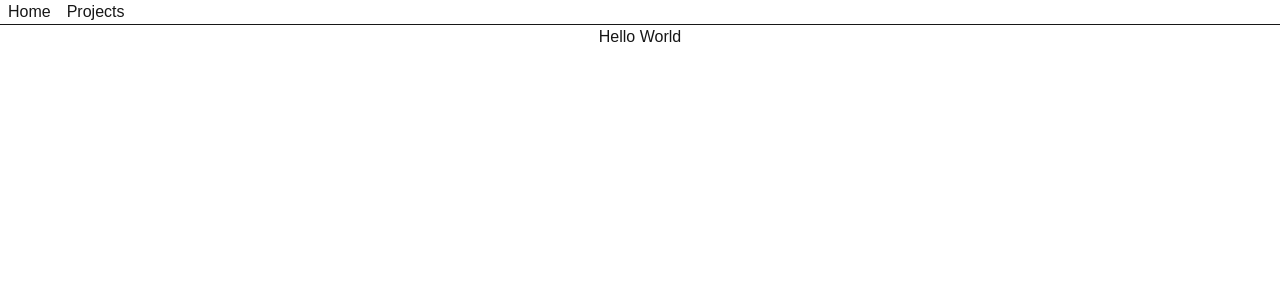
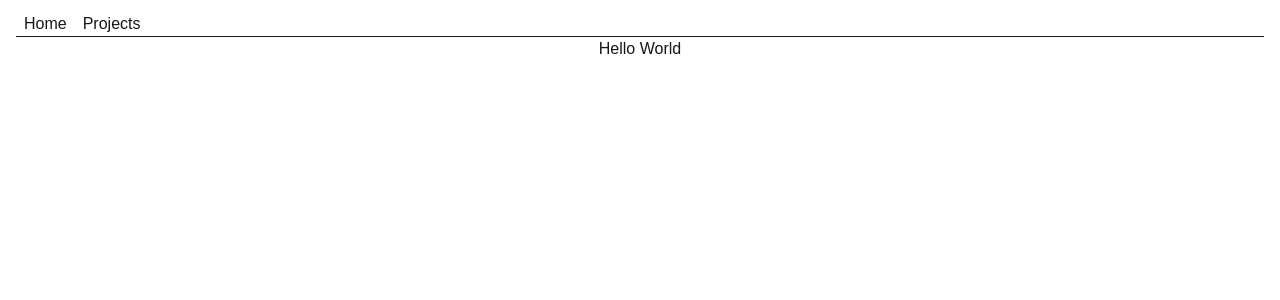
Before and after one commit to cdemzy/portfolio, a Next.js app: page / in a window 1280 px wide. Shown: the top 300 px of the page. Built offline with nearby package versions, Linux system fonts and the light colour scheme.

Commit message:
feat: integrate ThemeProvider for theme management in layout

```diff
--- /dev/null
+++ b/app/components/ThemeProvider.tsx
@@ -0,0 +1,11 @@
+"use client"
+
+import * as React from "react"
+import { ThemeProvider as NextThemesProvider } from "next-themes"
+
+export function ThemeProvider({
+  children,
+  ...props
+}: React.ComponentProps<typeof NextThemesProvider>) {
+  return <NextThemesProvider {...props}>{children}</NextThemesProvider>
+}
--- a/app/layout.tsx
+++ b/app/layout.tsx
@@ -1,6 +1,8 @@
 import type { Metadata } from "next";
 import { Geist, Geist_Mono } from "next/font/google";
 import "./globals.css";
+import { ThemeProvider } from "@/app/components/ThemeProvider"
+
 import Navigation from "./components/Navigation";
 
 const geistSans = Geist({
@@ -24,12 +26,19 @@ export default function RootLayout({
   children: React.ReactNode;
 }>) {
   return (
-    <html lang="en" className={`${geistSans.variable} ${geistMono.variable}`}>
+    <html lang="en" className={`${geistSans.variable} ${geistMono.variable}`} suppressHydrationWarning>
       <body
-        className="antialiased font-sans"
+        className="antialiased scroll-smoth font-sans px-4 py-3"
       >
+        <ThemeProvider
+            attribute="class"
+            defaultTheme="system"
+            enableSystem
+            disableTransitionOnChange
+          >
         <Navigation/>
         {children}
+        </ThemeProvider>
       </body>
     </html>
   );
```
